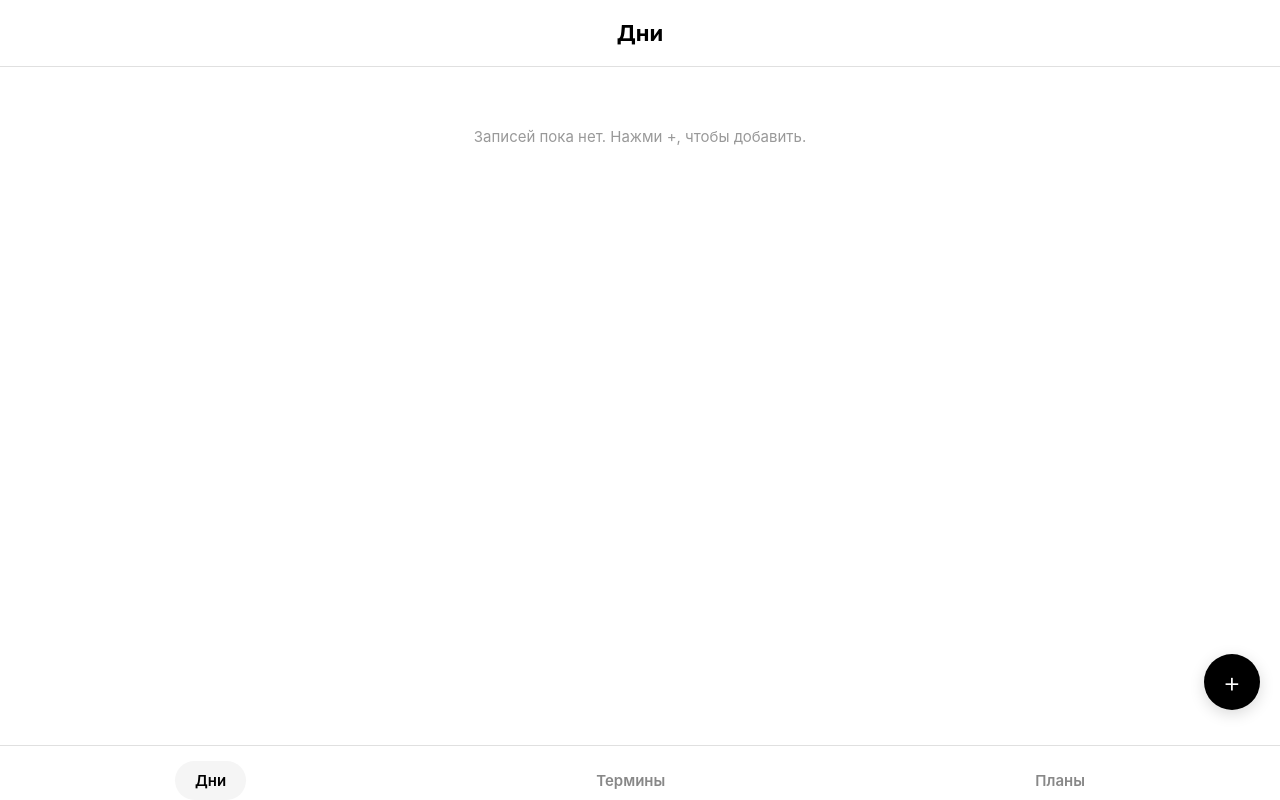
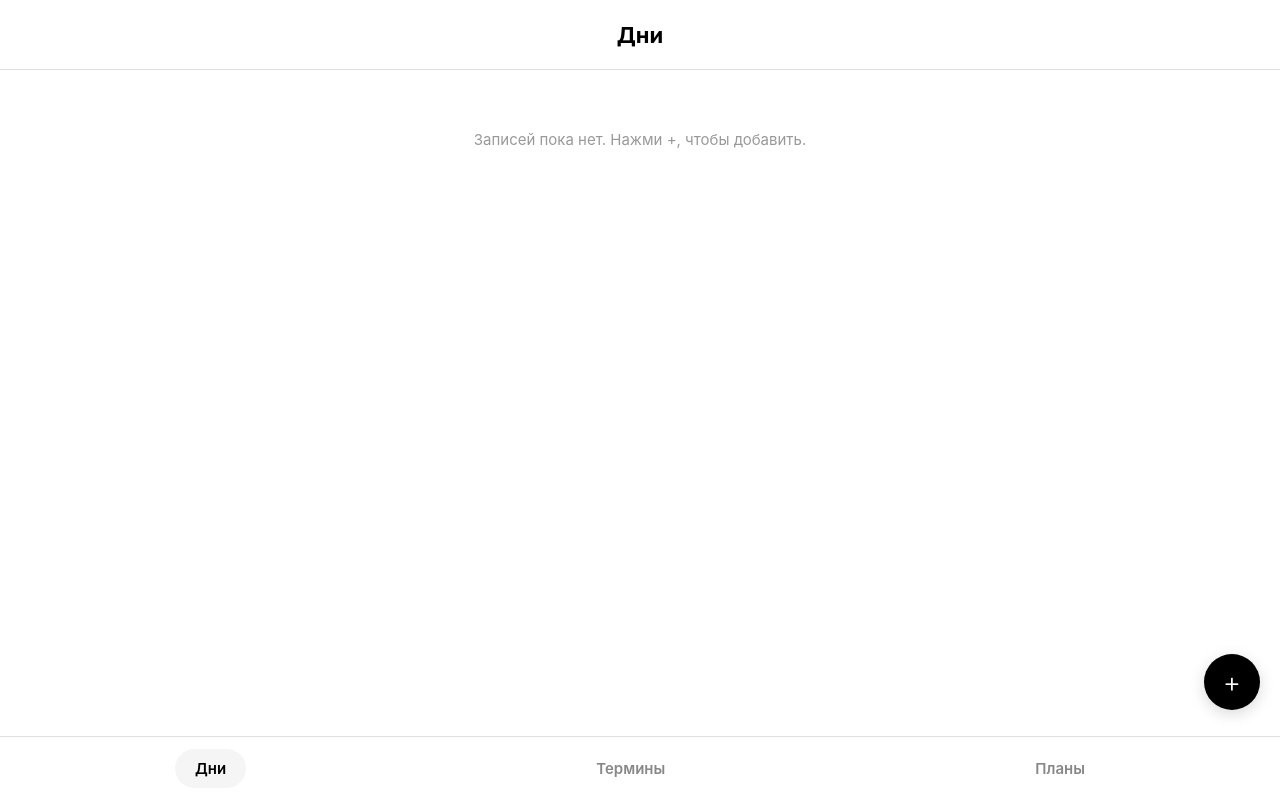
Before and after one commit to Pashkok-orig/Dnevnik.Gemini.test1, a plain HTML site: page index.html in a window 1280 px wide. Drawn offline with Linux system fonts and the light colour scheme.

Commit message:
Update index.html

```diff
--- a/index.html
+++ b/index.html
@@ -26,37 +26,45 @@
         body {
             background-color: var(--bg-color);
             color: var(--text-color);
-            display: flex;
-            flex-direction: column;
-            height: 100vh;
-            overflow: hidden;
+            /* Отступы, чтобы контент не залезал под фиксированные панели */
+            padding-top: 70px;
+            padding-bottom: 90px;
         }
 
+        /* Фиксированный заголовок сверху */
         header {
-            padding: 20px;
-            text-align: center;
+            position: fixed;
+            top: 0; left: 0; right: 0;
+            height: 70px;
+            display: flex;
+            align-items: center;
+            justify-content: center;
             font-size: 22px;
             font-weight: 700;
             border-bottom: 1px solid var(--border-color);
-            background: var(--bg-color);
-            z-index: 10;
+            background: rgba(255, 255, 255, 0.95);
+            backdrop-filter: blur(10px);
+            z-index: 1000;
+        }
+
+        /* Фиксированная панель навигации снизу */
+        nav {
+            position: fixed;
+            bottom: 0; left: 0; right: 0;
+            display: flex;
+            justify-content: space-around;
+            padding: 12px 10px;
+            padding-bottom: calc(12px + env(safe-area-inset-bottom, 0px));
+            border-top: 1px solid var(--border-color);
+            background: rgba(255, 255, 255, 0.95);
+            backdrop-filter: blur(10px);
+            z-index: 1000;
         }
 
         main {
-            flex: 1;
-            overflow-y: auto;
-            padding: 20px 20px 100px 20px;
-            scroll-behavior: smooth;
-        }
-
-        nav {
-            display: flex;
-            justify-content: space-around;
-            padding: 15px 10px;
-            border-top: 1px solid var(--border-color);
-            background: var(--bg-color);
-            padding-bottom: env(safe-area-inset-bottom, 15px);
-            z-index: 10;
+            padding: 20px;
+            max-width: 800px;
+            margin: 0 auto;
         }
 
         .nav-btn {
@@ -186,7 +194,7 @@
 
         .fab {
             position: fixed;
-            bottom: 90px;
+            bottom: calc(90px + env(safe-area-inset-bottom, 0px));
             right: 20px;
             width: 56px;
             height: 56px;
@@ -202,7 +210,7 @@
             box-shadow: 0 4px 15px rgba(0,0,0,0.15);
             cursor: pointer;
             transition: transform 0.2s ease;
-            z-index: 100;
+            z-index: 999;
         }
 
         .fab:active {
@@ -253,11 +261,11 @@
             position: fixed;
             top: 0; left: 0; right: 0; bottom: 0;
             background: rgba(0,0,0,0.4);
-            backdrop-filter: blur(2px);
+            backdrop-filter: blur(3px);
             display: none;
             align-items: center;
             justify-content: center;
-            z-index: 1000;
+            z-index: 2000;
             opacity: 0;
             transition: opacity var(--transition);
         }
@@ -275,7 +283,7 @@
             padding: 24px;
             transform: scale(0.95) translateY(10px);
             transition: transform var(--transition);
-            box-shadow: 0 10px 30px rgba(0,0,0,0.1);
+            box-shadow: 0 10px 40px rgba(0,0,0,0.15);
         }
 
         .modal-overlay.active .modal {
@@ -401,7 +409,6 @@
 
     <script>
         document.addEventListener('DOMContentLoaded', () => {
-            // Инициализация данных
             let data = JSON.parse(localStorage.getItem('diaryAppData')) || {
                 days: [],
                 termsCategories: [],
@@ -432,14 +439,14 @@
                 });
             });
 
-            // Вспомогательная функция для получения текущей даты
+            // Авто-дата
             function getTodayString() {
                 const options = { day: 'numeric', month: 'long', weekday: 'long' };
                 let dateStr = new Intl.DateTimeFormat('ru-RU', options).format(new Date());
                 return dateStr.charAt(0).toUpperCase() + dateStr.slice(1);
             }
 
-            // Модальное окно (основное)
+            // Модальное окно (создание/редактирование)
             const modal = document.getElementById('modal');
             const modalTitle = document.getElementById('modal-title');
             const inputTitle = document.getElementById('modal-input-title');
@@ -489,7 +496,7 @@
                 }
             };
 
-            // Модальное окно для вкладок терминов
+            // Модальное окно управления вкладками терминов
             const actionModal = document.getElementById('action-modal');
             document.getElementById('btn-cancel-action').onclick = () => actionModal.classList.remove('active');
 
@@ -594,7 +601,6 @@
                     bodyWrapper.appendChild(bodyContent);
                     card.appendChild(bodyWrapper);
 
-                    // Логика сворачивания
                     titleWrapper.onclick = () => {
                         chevron.classList.toggle('active');
                         bodyWrapper.classList.toggle('open');
@@ -667,7 +673,6 @@
                 }
             }
 
-            // Запуск
             render();
         });
     </script>
```
